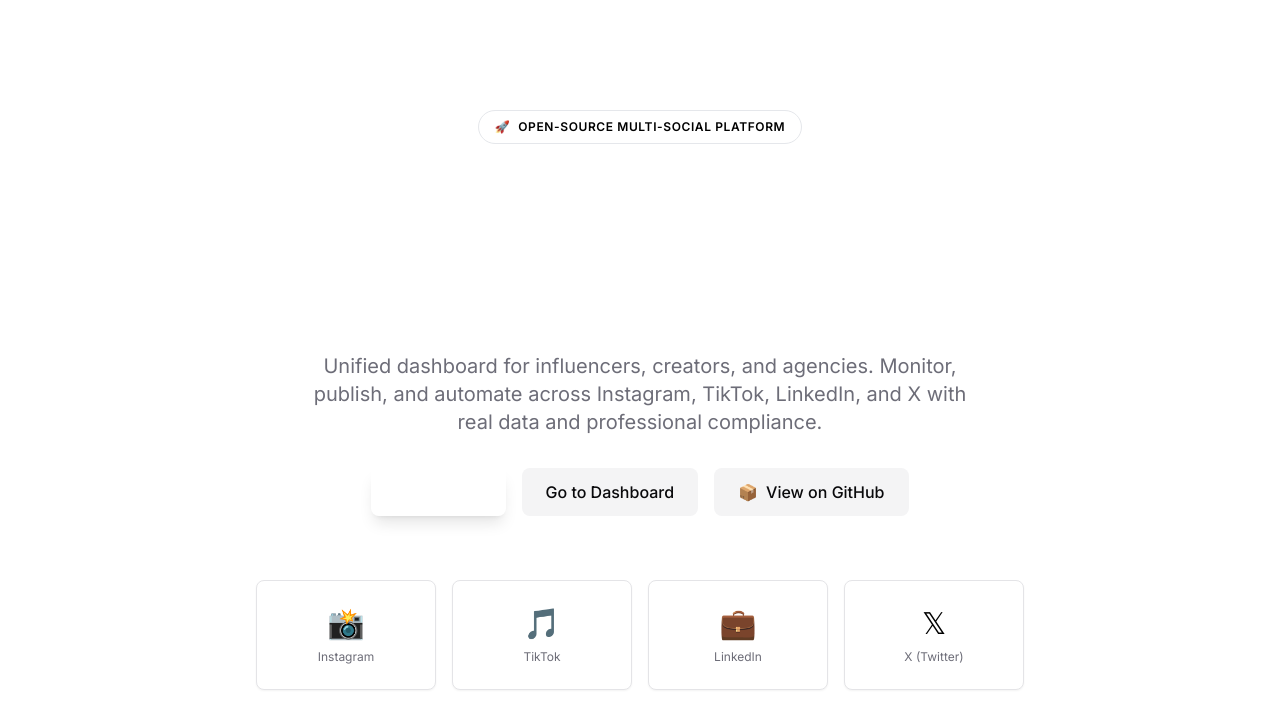
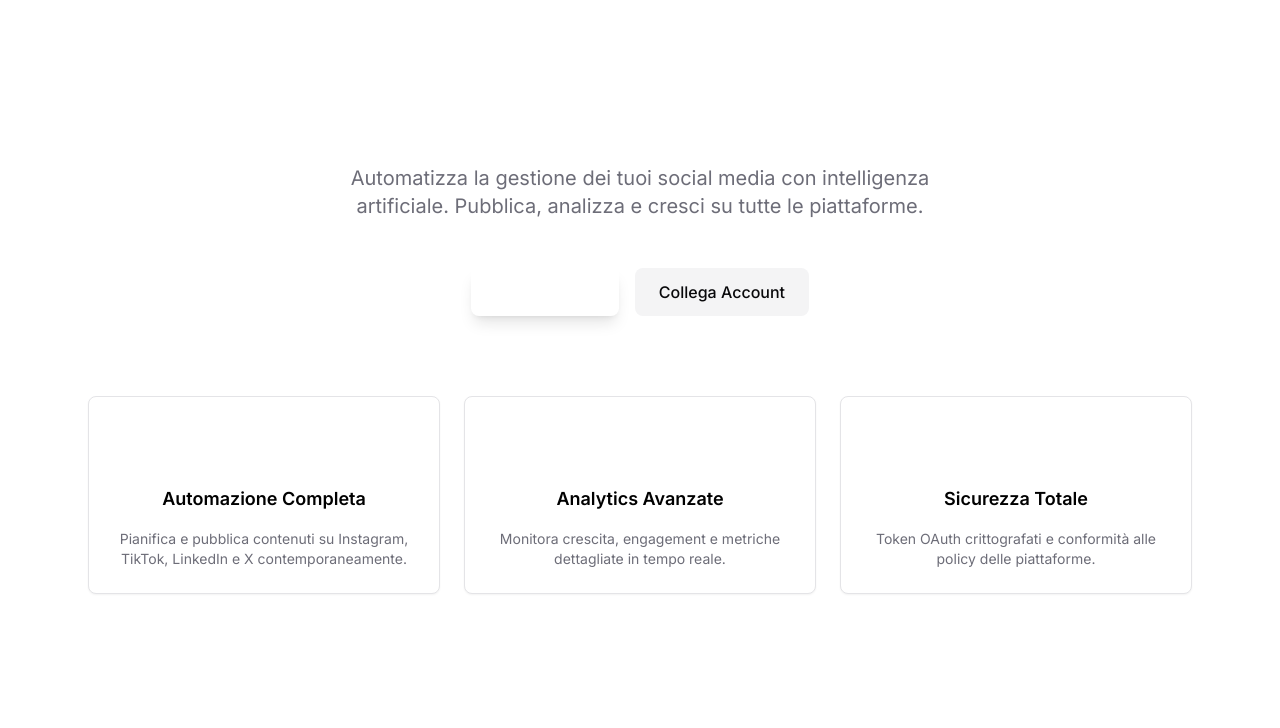
Before and after one commit to Lorenzozero/social-automation-hub, a Next.js app in the folder frontend/: page / in a window 1280 px wide. Shown: the top 728 px of the page. Built offline with nearby package versions, Linux system fonts and the light colour scheme.

Commit message:
fix: Italian navigation, professional dark layout, centered content

```diff
--- a/frontend/app/dashboard/layout.tsx
+++ b/frontend/app/dashboard/layout.tsx
@@ -6,12 +6,14 @@
 
 export default function DashboardLayout({ children }: { children: ReactNode }) {
   return (
-    <div className="flex h-screen">
+    <div className="flex h-screen bg-background">
       <Sidebar />
-      <div className="flex-1 flex flex-col min-w-0 overflow-hidden">
+      <div className="flex-1 flex flex-col ml-64">
         <Topbar />
-        <main className="flex-1 overflow-y-auto px-6 py-6 bg-background">
-          <div className="animate-slide-up">{children}</div>
+        <main className="flex-1 overflow-y-auto p-8">
+          <div className="max-w-7xl mx-auto">
+            {children}
+          </div>
         </main>
       </div>
     </div>
--- a/frontend/app/page.tsx
+++ b/frontend/app/page.tsx
@@ -1,57 +1,62 @@
+"use client";
+
 import Link from "next/link";
+import { ArrowRight, Zap, Shield, TrendingUp } from "lucide-react";
 
 export default function HomePage() {
   return (
-    <main className="min-h-screen flex items-center justify-center px-4">
-      <div className="text-center space-y-8 max-w-3xl animate-slide-up">
-        <div className="inline-flex items-center gap-2 px-4 py-2 rounded-full bg-brand-primary/10 border border-brand-primary/20 text-brand-primary text-xs font-semibold uppercase tracking-wider animate-fade-in">
-          <span>🚀</span>
-          <span>Open-source multi-social platform</span>
+    <main className="min-h-screen bg-background">
+      <div className="max-w-6xl mx-auto px-6 py-20">
+        <div className="text-center space-y-6 mb-16 animate-fade-in">
+          <h1 className="text-6xl font-bold tracking-tight">
+            <span className="bg-gradient-to-r from-brand-primary to-brand-secondary bg-clip-text text-transparent">
+              Social Hub
+            </span>
+          </h1>
+          <p className="text-xl text-muted max-w-2xl mx-auto">
+            Automatizza la gestione dei tuoi social media con intelligenza artificiale.
+            Pubblica, analizza e cresci su tutte le piattaforme.
+          </p>
+          <div className="flex gap-4 justify-center pt-6">
+            <Link href="/dashboard" className="btn-primary inline-flex items-center gap-2">
+              Inizia Ora
+              <ArrowRight size={20} />
+            </Link>
+            <Link href="/accounts" className="btn-secondary inline-flex items-center gap-2">
+              Collega Account
+            </Link>
+          </div>
         </div>
 
-        <h1 className="text-5xl md:text-7xl font-black bg-gradient-to-r from-brand-primary via-brand-secondary to-brand-primary bg-clip-text text-transparent animate-fade-in stagger-1">
-          Social Automation Hub
-        </h1>
+        <div className="grid md:grid-cols-3 gap-6 mt-20">
+          <div className="card text-center space-y-4 hover:scale-105 transition-transform duration-200">
+            <div className="w-12 h-12 bg-gradient-to-br from-brand-primary to-brand-secondary rounded-xl flex items-center justify-center mx-auto">
+              <Zap className="text-white" size={24} />
+            </div>
+            <h3 className="text-lg font-semibold">Automazione Completa</h3>
+            <p className="text-sm text-muted">
+              Pianifica e pubblica contenuti su Instagram, TikTok, LinkedIn e X contemporaneamente.
+            </p>
+          </div>
 
-        <p className="text-lg md:text-xl text-muted max-w-2xl mx-auto leading-relaxed animate-fade-in stagger-2">
-          Unified dashboard for influencers, creators, and agencies. Monitor, publish, and automate across
-          Instagram, TikTok, LinkedIn, and X with real data and professional compliance.
-        </p>
+          <div className="card text-center space-y-4 hover:scale-105 transition-transform duration-200">
+            <div className="w-12 h-12 bg-gradient-to-br from-brand-primary to-brand-secondary rounded-xl flex items-center justify-center mx-auto">
+              <TrendingUp className="text-white" size={24} />
+            </div>
+            <h3 className="text-lg font-semibold">Analytics Avanzate</h3>
+            <p className="text-sm text-muted">
+              Monitora crescita, engagement e metriche dettagliate in tempo reale.
+            </p>
+          </div>
 
-        <div className="flex flex-col sm:flex-row items-center justify-center gap-4 animate-fade-in stagger-3">
-          <Link href="/onboarding" className="btn-primary w-full sm:w-auto">
-            Start Guide
-          </Link>
-          <Link href="/dashboard" className="btn-secondary w-full sm:w-auto">
-            Go to Dashboard
-          </Link>
-          <a
-            href="https://github.com/Lorenzozero/social-automation-hub"
-            target="_blank"
-            rel="noopener noreferrer"
-            className="btn-secondary w-full sm:w-auto flex items-center justify-center gap-2"
-          >
-            <span>📦</span>
-            <span>View on GitHub</span>
-          </a>
-        </div>
-
-        <div className="grid grid-cols-2 md:grid-cols-4 gap-4 pt-8 animate-fade-in stagger-3">
-          <div className="card text-center">
-            <p className="text-3xl mb-2">📸</p>
-            <p className="text-xs text-muted">Instagram</p>
-          </div>
-          <div className="card text-center">
-            <p className="text-3xl mb-2">🎵</p>
-            <p className="text-xs text-muted">TikTok</p>
-          </div>
-          <div className="card text-center">
-            <p className="text-3xl mb-2">💼</p>
-            <p className="text-xs text-muted">LinkedIn</p>
-          </div>
-          <div className="card text-center">
-            <p className="text-3xl mb-2">𝕏</p>
-            <p className="text-xs text-muted">X (Twitter)</p>
+          <div className="card text-center space-y-4 hover:scale-105 transition-transform duration-200">
+            <div className="w-12 h-12 bg-gradient-to-br from-brand-primary to-brand-secondary rounded-xl flex items-center justify-center mx-auto">
+              <Shield className="text-white" size={24} />
+            </div>
+            <h3 className="text-lg font-semibold">Sicurezza Totale</h3>
+            <p className="text-sm text-muted">
+              Token OAuth crittografati e conformità alle policy delle piattaforme.
+            </p>
           </div>
         </div>
       </div>
```
Also changed, not shown: frontend/components/navigation/sidebar.tsx (+32 -18 lines), frontend/components/navigation/topbar.tsx (+17 -11 lines).
